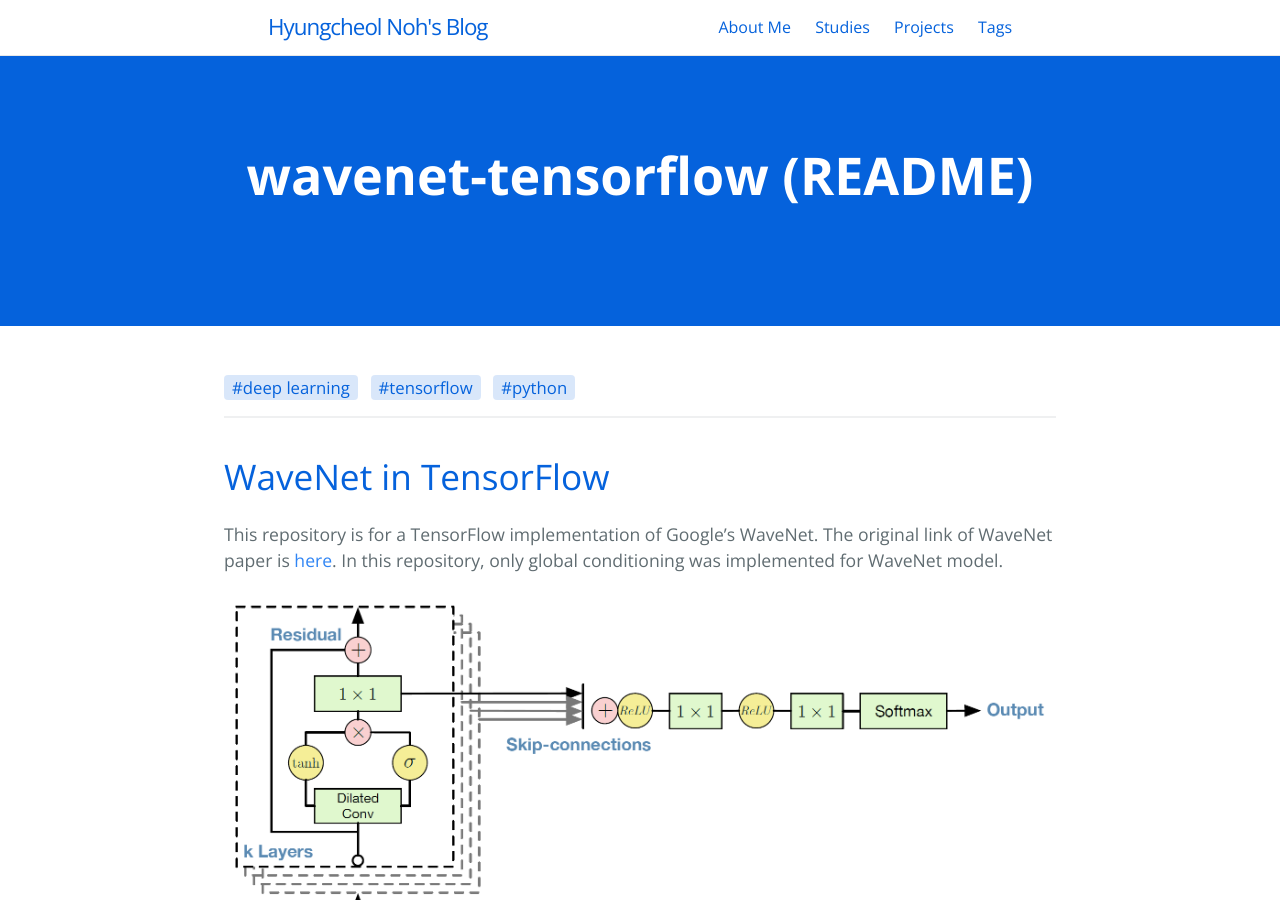
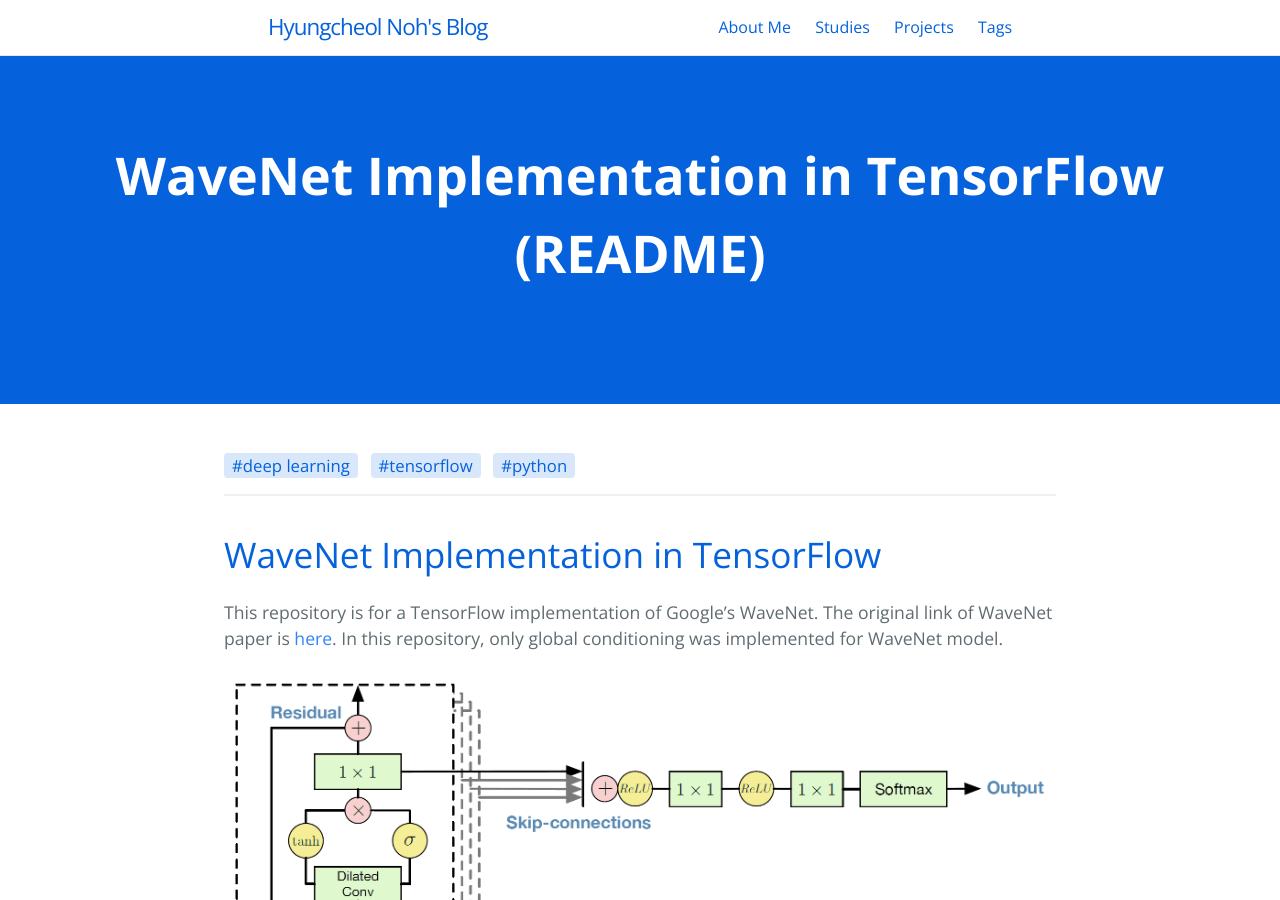
Before and after one commit to hcnoh/hcnoh.github.io, a Jekyll site: the page built from _posts/2019-01-19-wavenet-tensorflow.md, in a window 1280 px wide and 900 px high. Built offline with Jekyll 4.4.1, drawn with Linux system fonts in a browser that asks for light colours; comment, search, counter and statistics services are not loaded.

Commit message:
Update 2019-01-19-wavenet-tensorflow.md

```diff
--- a/_posts/2019-01-19-wavenet-tensorflow.md
+++ b/_posts/2019-01-19-wavenet-tensorflow.md
@@ -1,7 +1,7 @@
 ---
 layout: project
 use_math: true
-title: "wavenet-tensorflow (README)"
+title: "WaveNet Implementation in TensorFlow (README)"
 date: 2019-01-19 01:29:33
 tagline: "A TensorFlow implementation of Google's WaveNet"
 categories:
@@ -15,7 +15,7 @@
 permalink: /2019-01-19-wavenet-tensorflow
 ---
 
-# WaveNet in TensorFlow
+# WaveNet Implementation in TensorFlow
 This repository is for a TensorFlow implementation of Google's WaveNet. The original link of WaveNet paper is [here](https://regmedia.co.uk/2016/09/09/wavenet.pdf). In this repository, only global conditioning was implemented for WaveNet model.
 
 ![](/assets/img/2019-01-19-wavenet-tensorflow/wavenet-architecture.png)
```
